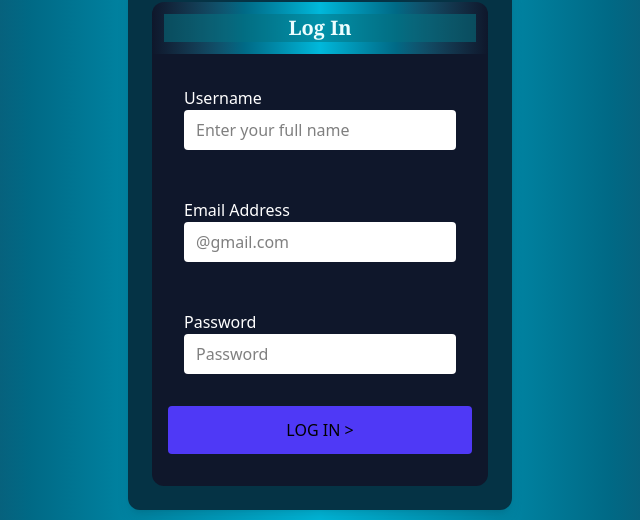
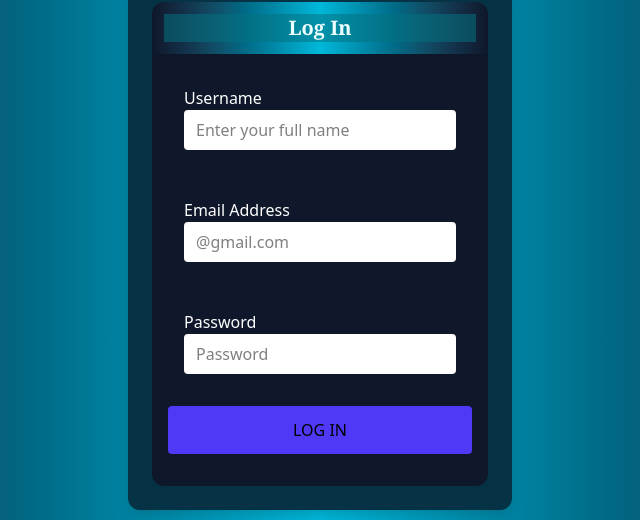
Before and after one commit to imaninaitore/cashmap, a website: page login.html in a window 1280 px wide. Shown: the part 172-692 px from the top of the page, 320-960 px from the left. Drawn offline with nearby package versions, Linux system fonts and the light colour scheme.

Commit message:
change id for form

```diff
--- a/login.html
+++ b/login.html
@@ -35,7 +35,8 @@
 </header>
 
     <div class="form-container bg-slate-900 p-4 rounded-b-xl ">
-<form action="/submit-form">
+
+<form id="login-form" action="/submit-form">
 <div class="p-4">
 <label class="text-white" for="fname">Username</label>
 <input id="username" class="w-full py-2 px-3 mb-4 rounded bg-white hover:bg-sky-100 focus:outline-2 focus:outline-offset-2 focus:outline-cyan-500 active:bg-indigo-100 " type="text" id="fname" name="Full Name" placeholder="Enter your full name" required>
@@ -52,7 +53,7 @@
 </div>
 
 <button class="w-full py-3 px-3 mb-4 rounded bg-indigo-600 p-4 hover:scale-105 transition-all duration-300 focus:bg-indigo-400 focus:outline-2 focus:outline-offset-2 focus:outline-indigo-500 active:bg-indigo-400 ">
-  LOG IN >
+  LOG IN
 </button>
 
 </form>
```
